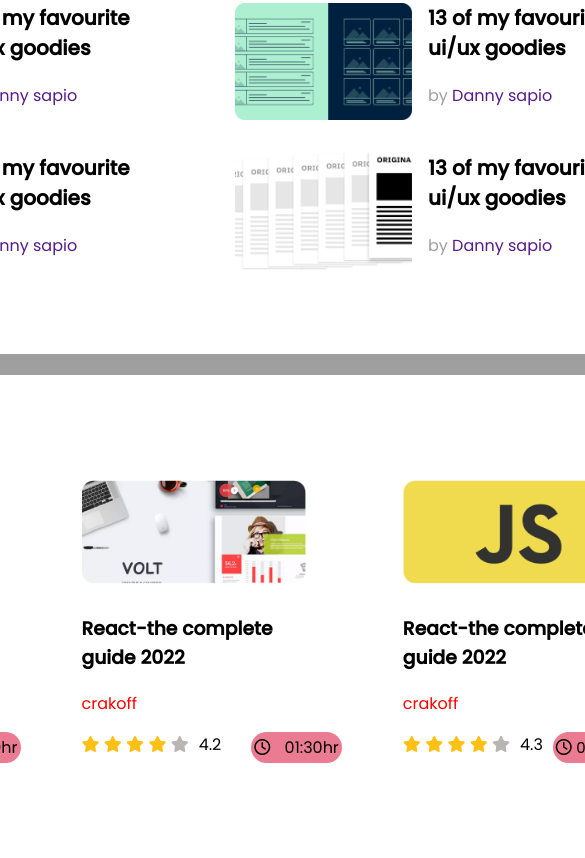
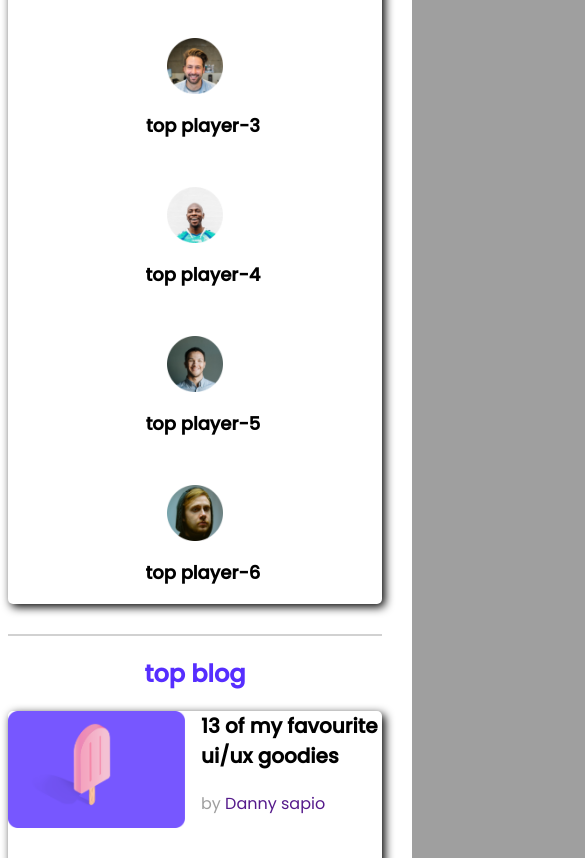
Before and after one commit to Dip8080/leader-board, a plain HTML site: page index.html in a window 390 px wide. Shown: the part 373-1231 px from the top of the page, 585 px wide, since content can reach past the window. Drawn offline with Linux system fonts and the light colour scheme.

Commit message:
4th commit

```diff
--- a/index.html
+++ b/index.html
@@ -110,18 +110,19 @@
                       <h3 class="course_title">React-the complete <br> guide 2022</h3>
                       <p class="course_instructor"><a href=""></a> crakoff</p>
                       <div class="rating">
-                          <span class="star_icon">
+                          <div class="star_icon">
                          <i class="fas fa-star"></i>
                          <i class="fas fa-star"></i>
                          <i class="fas fa-star"></i>
                          <i class="fas fa-star"></i>
                          <i style="color: rgb(184, 181, 181);" class="fas fa-star"></i>
-                        </span>
-                        <div style="padding-left: 10px;">4.3</div>
+                         <span style="padding -left: 10px;">4.3</span>
+                        </div>
 
-                        <span class="clock_icon" style="margin-left: 30px;">
-                            <i class="far fa-clock"></i> <span style="margin-left: 10px;">01:30hr</span>
-                        </span>
+
+                        <div class="clock_icon">
+                            <i class="far fa-clock"></i> <span>01:30hr</span>
+                        </div>
                     </div>
                   </div>
               </div>
@@ -134,14 +135,16 @@
                       <p class="course_instructor"><a href=""></a> crakoff</p>
                   </div>
                   <div class="rating">
-                    <span class="star_icon">
+                    <div class="star_icon">
                    <i class="fas fa-star"></i>
                    <i class="fas fa-star"></i>
                    <i class="fas fa-star"></i>
                    <i class="fas fa-star"></i>
                    <i style="color: rgb(184, 181, 181);" class="fas fa-star"></i>
-                  </span>
-                  <div style="padding-left: 10px;">4.2</div>
+                   <span style="padding-left: 10px;">4.3</span>
+
+                  </div>
+
 
                   <div class="clock_icon" style="margin-left: 30px;">
                       <i class="far fa-clock"></i> <span style="margin-left: 10px;">01:30hr</span>
@@ -163,15 +166,20 @@
                    <i class="fas fa-star"></i>
                    <i class="fas fa-star"></i>
                    <i style="color: rgb(184, 181, 181);" class="fas fa-star"></i>
+                   <span style="padding-left: 10px;">4.3</span>
                     </div>
-                  <div style="padding-left: 10px;">4.3</div>
+
                   <div class="clock_icon">
                     <i class="far fa-clock"></i>  <span style=" font-size: 15px;">01:30hr</span>
-                </div>
+                  </div>
               </div>
               </div>
           </div>
       </section>
+
+      <!-- end rating section -->
+
+
 
 
 </main>
--- a/style.css
+++ b/style.css
@@ -108,10 +108,16 @@
  course css
 ----------- */
 .courses{
-    display: flex;
-    justify-content: space-between;
+   display: grid;
+    grid-template-columns: repeat(3,1fr);
+    grid-gap:24px;
+
 }
-
+.course{
+    padding: 3px;
+    border-radius: 16px;
+    box-shadow: 2px 2px 10px blueviolet;
+}
  .banner img{
     width: 224px;
     height: 104px;
@@ -131,9 +137,15 @@
  text-decoration: none;
  color: red;
 }
+/*
+rating */
+
 .rating{
     display: flex;
-    flex-direction: row;
+
+    align-items: center;
+
+    justify-content: space-between;
 }
 
 .fa-star{
@@ -144,6 +156,47 @@
 background-color: rgba(220, 20, 60, 0.562);
 border-radius: 25px;
 padding: 3px;
-margin-left:10px;
-margin-bottom: 15px;
 }
+.star_icon span{
+color: rgba(128, 128, 128, 0.815);
+}
+
+
+/* responsive csss */
+/* mobile devives */
+@media only screen and (max-width:688px) {
+
+    .container{width: 100%;
+              height: 100%;
+
+              }
+    .section_title{
+       text-align: center;
+    }
+    .top_player ,.blogs{
+        box-shadow: 3px 3px 10px black;
+        border-radius: 5px;
+
+    }
+    .players ,.courses ,.blogs{
+        grid-template-columns: repeat(1,1fr);
+        }
+    .player{
+        flex-direction: column;
+        align-items: center;
+
+
+    }
+    .banner>img{
+        margin-left: 19%;
+    }
+
+    /* tablet media queay */
+    @media only screen and (min-width: 688px) and (max-width: 992px){
+
+
+       .players{
+       border: 2px solid red;
+            }
+
+    }
```
